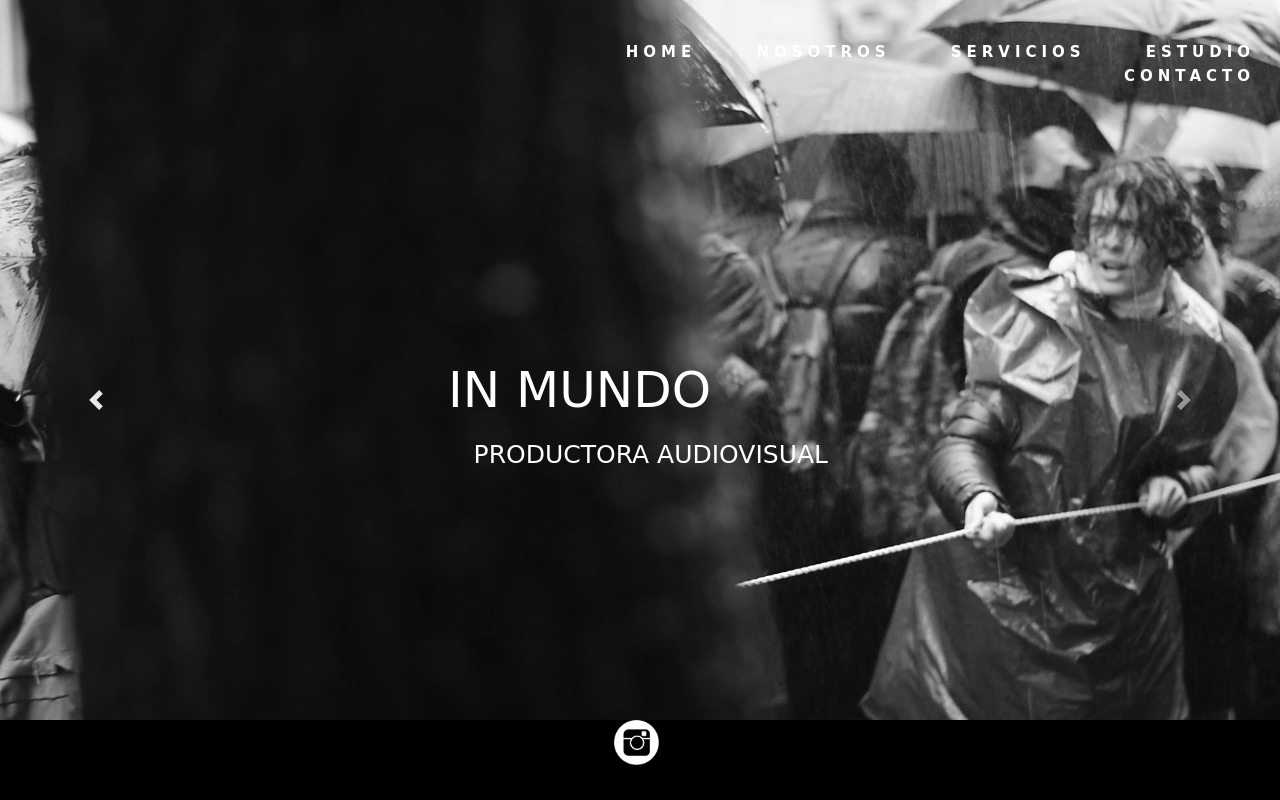
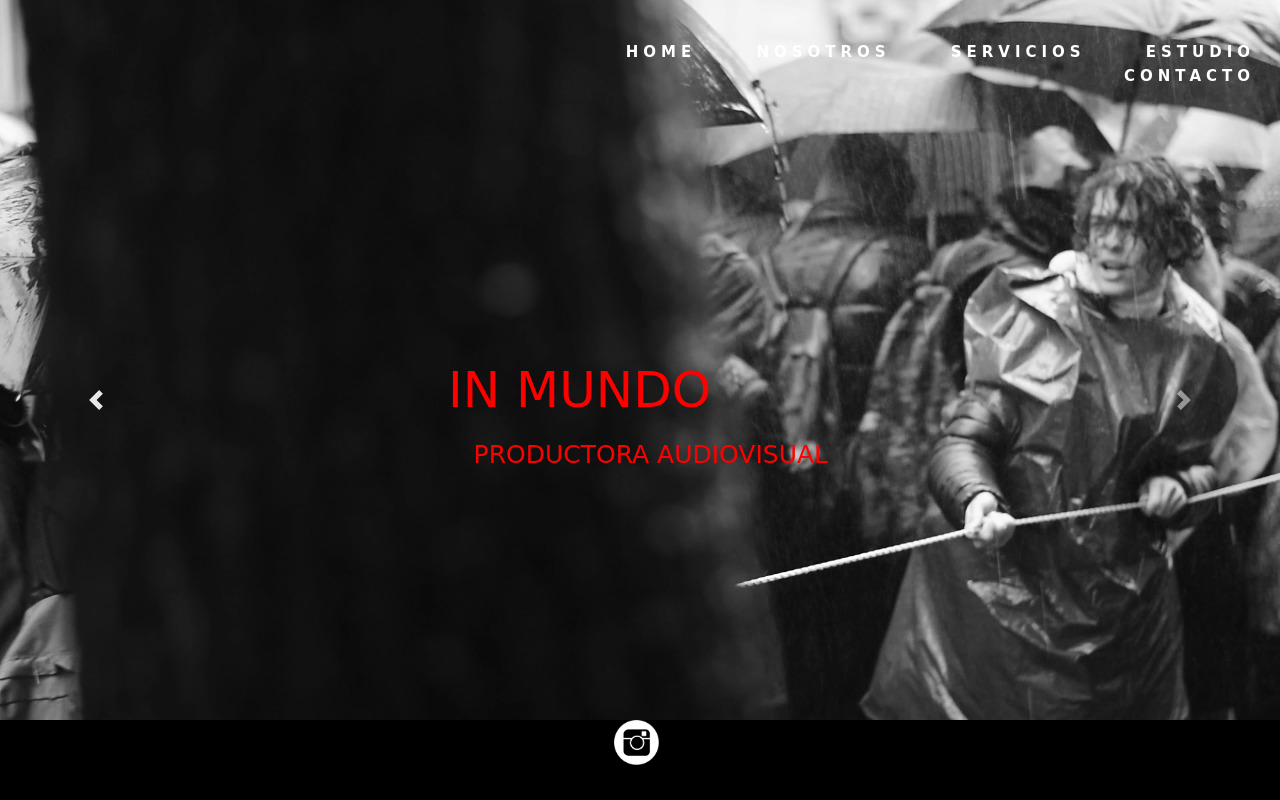
Before and after one commit to Cam-ibarra/inmundofilms, a plain HTML site: page index.html in a window 1280 px wide. Drawn offline with nearby package versions, Linux system fonts and the light colour scheme; a web font is replaced by a local one.

Commit message:
Cambio de color a h1 y h2

```diff
--- a/css/styles.css
+++ b/css/styles.css
@@ -11,11 +11,11 @@ nav{
 }
 
 h1{
-    color: white;
+    color: red;
     font-size: 50px;
 }
 h2{
-    color: white;
+    color: red;
     font-size: 25px;
 }
 
```
